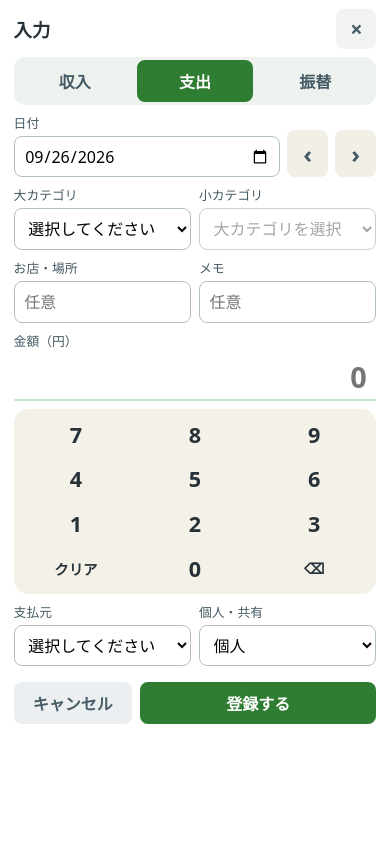
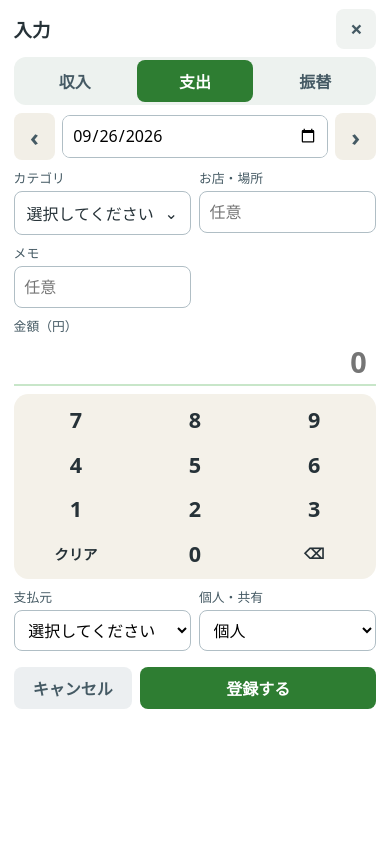
Before and after one commit to wasyun4/zubora-kakeibo-pwa, a React (Vite) app: page / in a window 390 px wide. Both pictures are taken after a click on the button "収支を登録する". Shown: the top 844 px of the page. Built offline with nearby package versions, Linux system fonts and the light colour scheme.

Commit message:
feat: improve mobile date and category selection

```diff
--- a/src/App.tsx
+++ b/src/App.tsx
@@ -102,11 +102,11 @@ function App() {
   // 【店舗・収入元の状態管理】
   const [source, setSource] = useState("");
 
-  // 【選択した大カテゴリに属する小カテゴリ抽出】
+  // 【支出の小カテゴリ抽出】
   const expenseMinorCategories = initialCategories.filter(
     (category) =>
       category.type === "expense" &&
-      category.parentId === majorCategoryId &&
+      category.parentId !== null &&
       category.isActive,
   );
 
--- /dev/null
+++ b/src/components/ExpenseCategoryPicker.tsx
@@ -0,0 +1,112 @@
+// 【支出カテゴリ選択】
+// 大カテゴリ、小カテゴリの順に選び、選択結果を入力フォームへ伝えます。
+
+import { useState } from "react";
+import type { Category } from "../categories";
+
+type ExpenseCategoryPickerProps = {
+  majorCategories: Category[];
+  minorCategories: Category[];
+  majorCategoryId: string;
+  minorCategoryId: string;
+  onChange: (majorCategoryId: string, minorCategoryId: string) => void;
+};
+
+function ExpenseCategoryPicker({
+  majorCategories,
+  minorCategories,
+  majorCategoryId,
+  minorCategoryId,
+  onChange,
+}: ExpenseCategoryPickerProps) {
+  const [isOpen, setIsOpen] = useState(false);
+  const [step, setStep] = useState<"major" | "minor">("major");
+  const [pendingMajorId, setPendingMajorId] = useState("");
+
+  const selectedMajor = majorCategories.find((category) => category.id === majorCategoryId);
+  const selectedMinor = minorCategories.find((category) => category.id === minorCategoryId);
+  const pendingMajor = majorCategories.find((category) => category.id === pendingMajorId);
+  const visibleMinorCategories = minorCategories.filter(
+    (category) => category.parentId === pendingMajorId,
+  );
+
+  function openPicker() {
+    setPendingMajorId("");
+    setStep("major");
+    setIsOpen(true);
+  }
+
+  function closePicker() {
+    setIsOpen(false);
+    setStep("major");
+    setPendingMajorId("");
+  }
+
+  return (
+    <>
+      <button
+        type="button"
+        className="entry-category-trigger"
+        aria-haspopup="dialog"
+        onClick={openPicker}
+      >
+        <span>{selectedMajor && selectedMinor
+          ? `${selectedMajor.name} / ${selectedMinor.name}`
+          : "選択してください"}</span>
+        <span aria-hidden="true">⌄</span>
+      </button>
+
+      {isOpen && (
+        <div className="category-picker-backdrop" onClick={closePicker}>
+          <section
+            className="category-picker"
+            role="dialog"
+            aria-modal="true"
+            aria-labelledby="category-picker-title"
+            onClick={(event) => event.stopPropagation()}
+          >
+            <div className="category-picker-header">
+              {step === "minor" ? (
+                <button type="button" onClick={() => setStep("major")}>‹ 戻る</button>
+              ) : <span />}
+              <h3 id="category-picker-title">
+                {step === "major" ? "大カテゴリを選択" : `${pendingMajor?.name ?? ""}の小カテゴリ`}
+              </h3>
+              <button type="button" aria-label="カテゴリ選択を閉じる" onClick={closePicker}>×</button>
+            </div>
+
+            <div className="category-picker-options">
+              {step === "major"
+                ? majorCategories.map((category) => (
+                  <button
+                    key={category.id}
+                    type="button"
+                    onClick={() => {
+                      setPendingMajorId(category.id);
+                      setStep("minor");
+                    }}
+                  >
+                    {category.name}
+                  </button>
+                ))
+                : visibleMinorCategories.map((category) => (
+                  <button
+                    key={category.id}
+                    type="button"
+                    onClick={() => {
+                      onChange(pendingMajorId, category.id);
+                      closePicker();
+                    }}
+                  >
+                    {category.name}
+                  </button>
+                ))}
+            </div>
+          </section>
+        </div>
+      )}
+    </>
+  );
+}
+
+export default ExpenseCategoryPicker;
--- a/src/components/TransactionForm.tsx
+++ b/src/components/TransactionForm.tsx
@@ -5,6 +5,7 @@ import type { Category } from "../categories";
 import type { PaymentMethod } from "../paymentMethods";
 import type { EntryType, TransactionScope, WalletId } from "../types";
 import { walletIds, walletNames } from "../utils/wallets";
+import ExpenseCategoryPicker from "./ExpenseCategoryPicker";
 
 type TransactionFormProps = {
     type: EntryType;
@@ -39,7 +40,6 @@ type TransactionFormProps = {
 };
 
 function TransactionForm(props: TransactionFormProps) {
-    const categories = props.type === "income" ? props.incomeCategories : props.expenseMajorCategories;
     const isTransfer = props.type === "transfer";
 
     function shiftDate(days: number) {
@@ -73,24 +73,34 @@ function TransactionForm(props: TransactionFormProps) {
             </div>
 
             <div className="entry-date-row">
-                <label>日付<input type="date" value={props.date} onChange={(event) => props.onDateChange(event.target.value)} /></label>
                 <button type="button" aria-label="前日" onClick={() => shiftDate(-1)}>‹</button>
+                <label className="entry-date-field">
+                    <span className="visually-hidden">日付</span>
+                    <input aria-label="日付" type="date" value={props.date} onChange={(event) => props.onDateChange(event.target.value)} />
+                </label>
                 <button type="button" aria-label="翌日" onClick={() => shiftDate(1)}>›</button>
             </div>
 
             {!isTransfer && <div className="entry-fields">
-                <label>{props.type === "income" ? "収入カテゴリ" : "大カテゴリ"}
+                {props.type === "income" && <label>収入カテゴリ
                     <select value={props.majorCategoryId} onChange={(event) => props.onMajorCategoryChange(event.target.value)}>
                         <option value="">選択してください</option>
-                        {categories.map((category) => <option key={category.id} value={category.id}>{category.name}</option>)}
-                    </select>
-                </label>
-                {props.type === "expense" && <label>小カテゴリ
-                    <select disabled={!props.majorCategoryId} value={props.minorCategoryId} onChange={(event) => props.onMinorCategoryChange(event.target.value)}>
-                        <option value="">{props.majorCategoryId ? "選択してください" : "大カテゴリを選択"}</option>
-                        {props.expenseMinorCategories.map((category) => <option key={category.id} value={category.id}>{category.name}</option>)}
+                        {props.incomeCategories.map((category) => <option key={category.id} value={category.id}>{category.name}</option>)}
                     </select>
                 </label>}
+                {props.type === "expense" && <div className="entry-category-field">
+                    <span>カテゴリ</span>
+                    <ExpenseCategoryPicker
+                        majorCategories={props.expenseMajorCategories}
+                        minorCategories={props.expenseMinorCategories}
+                        majorCategoryId={props.majorCategoryId}
+                        minorCategoryId={props.minorCategoryId}
+                        onChange={(majorCategoryId, minorCategoryId) => {
+                            props.onMajorCategoryChange(majorCategoryId);
+                            props.onMinorCategoryChange(minorCategoryId);
+                        }}
+                    />
+                </div>}
                 <label>{props.type === "income" ? "収入元" : "お店・場所"}<input type="text" value={props.source} onChange={(event) => props.onSourceChange(event.target.value)} placeholder="任意" /></label>
                 <label>メモ<input type="text" value={props.memo} onChange={(event) => props.onMemoChange(event.target.value)} placeholder="任意" /></label>
             </div>}
--- a/src/styles.css
+++ b/src/styles.css
@@ -553,12 +553,96 @@ li button {
 .entry-types { display: grid; grid-template-columns: repeat(3, 1fr); gap: 0.25rem; margin: 0.75rem 0; padding: 0.25rem; border-radius: 0.75rem; background: #edf2ef; }
 .entry-types button { margin: 0; color: #455a64; background: transparent; }
 .entry-types button[aria-pressed="true"] { color: white; background: #2e7d32; }
-.entry-date-row { display: grid; grid-template-columns: minmax(0, 1fr) 2.75rem 2.75rem; gap: 0.4rem; align-items: end; margin-bottom: 0.65rem; }
+.entry-date-row { display: grid; grid-template-columns: 2.75rem minmax(0, 1fr) 2.75rem; width: 100%; gap: 0.4rem; align-items: center; margin-bottom: 0.65rem; }
 .quick-entry label { min-width: 0; margin: 0; font-size: 0.8rem; color: #455a64; }
 .quick-entry input, .quick-entry select { min-width: 0; max-width: 100%; font-size: 16px; }
+.entry-date-field {
+  width: 100%;
+  min-width: 0;
+  margin: 0;
+  overflow: hidden;
+  background: white;
+  border: 1px solid #b0bec5;
+  border-radius: 0.5rem;
+}
+.entry-date-field:focus-within { outline: 2px solid #2e7d32; outline-offset: 1px; }
+.entry-date-field input {
+  width: 100%;
+  min-width: 0;
+  margin: 0;
+  border: 0;
+  border-radius: 0;
+  outline: 0;
+}
 .entry-date-row button { margin: 0; background: #f2efe7; color: #455a64; font-size: 1.5rem; }
 .entry-fields { display: grid; grid-template-columns: repeat(2, minmax(0, 1fr)); gap: 0.65rem; }
 .entry-transfer-memo { grid-column: 1 / -1; }
+.entry-category-field > span {
+  display: block;
+  color: #455a64;
+  font-size: 0.8rem;
+  text-align: left;
+}
+.quick-entry .entry-category-trigger {
+  display: flex;
+  align-items: center;
+  justify-content: space-between;
+  gap: 0.5rem;
+  color: #263238;
+  font-weight: normal;
+  text-align: left;
+  background: white;
+  border: 1px solid #b0bec5;
+}
+.quick-entry .entry-category-trigger:hover { background: white; }
+.category-picker-backdrop {
+  position: fixed;
+  inset: 0;
+  z-index: 100;
+  display: grid;
+  align-items: end;
+  justify-items: center;
+  padding-top: 1rem;
+  background: rgb(20 35 25 / 50%);
+}
+.category-picker {
+  width: min(100%, 40rem);
+  max-height: 72dvh;
+  margin: 0;
+  padding: 1rem;
+  overflow-y: auto;
+  border: 0;
+  border-radius: 1rem 1rem 0 0;
+  box-shadow: 0 -6px 24px rgb(0 0 0 / 20%);
+}
+.category-picker-header {
+  display: grid;
+  grid-template-columns: 4.5rem minmax(0, 1fr) 2.75rem;
+  align-items: center;
+  gap: 0.5rem;
+  margin-bottom: 0.75rem;
+}
+.category-picker-header h3 {
+  margin: 0;
+  overflow-wrap: anywhere;
+  text-align: center;
+}
+.category-picker-header button {
+  min-height: 2.5rem;
+  margin: 0;
+  padding: 0.35rem;
+  color: #455a64;
+  background: #edf2ef;
+}
+.category-picker-options {
+  display: grid;
+  grid-template-columns: repeat(2, minmax(0, 1fr));
+  gap: 0.6rem;
+}
+.category-picker-options button {
+  min-height: 3rem;
+  margin: 0;
+}
 .quick-entry .entry-amount { display: block; margin-top: 0.85rem; }
 .entry-amount input { text-align: right; font-size: clamp(1.5rem, 7vw, 2.25rem); font-weight: bold; color: #263238; border: 0; border-bottom: 2px solid #c8e6c9; border-radius: 0; }
 .entry-keypad { display: grid; grid-template-columns: repeat(3, minmax(0, 1fr)); gap: 0.3rem; padding: 0.4rem; margin: 0.65rem 0; border-radius: 0.9rem; background: #f4f1e9; }
@@ -608,7 +692,7 @@ li button {
   }
 
   .entry-date-row {
-    grid-template-columns: minmax(0, 1fr) 2.6rem 2.6rem;
+    grid-template-columns: 2.6rem minmax(0, 1fr) 2.6rem;
     gap: 0.4rem;
     margin-bottom: 0.5rem;
   }
```
